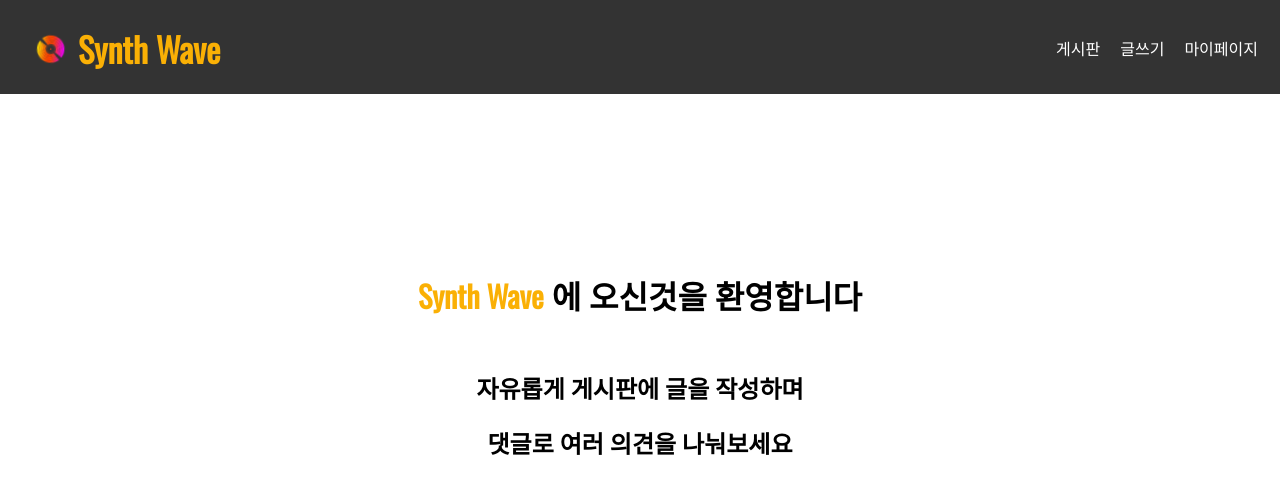
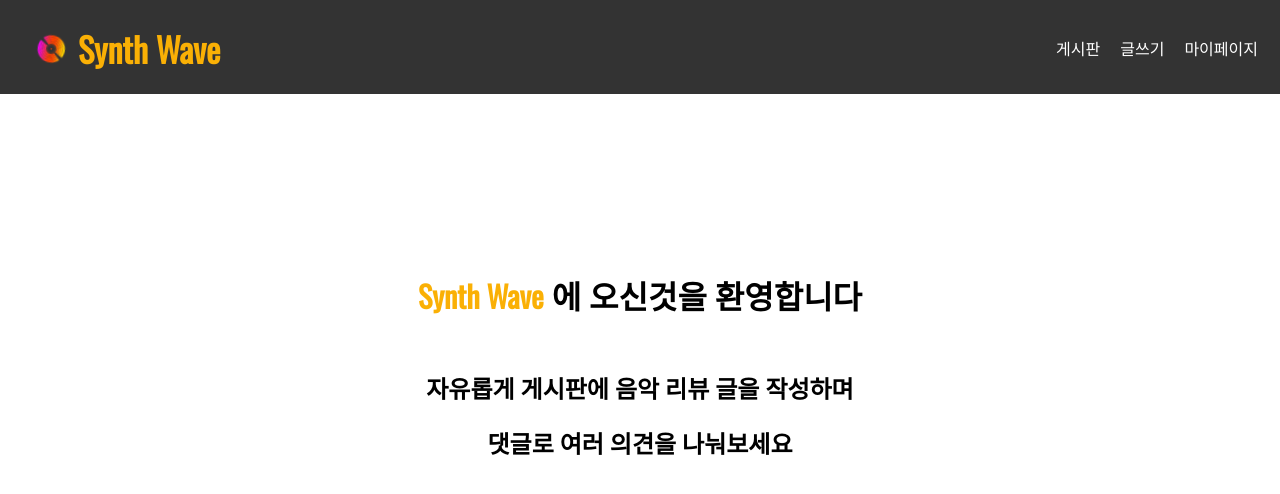
Before and after one commit to dks044/SYNTHWAVE, a React (Create React App) app: page / in a window 1280 px wide. Shown: the top 494 px of the page. Built offline with nearby package versions, Linux system fonts and the light colour scheme; a web font is replaced by a local one.

Commit message:
refactor: 코드&디자인 리팩토링

```diff
--- a/src/components/etc/LogoComponent.js
+++ b/src/components/etc/LogoComponent.js
@@ -22,7 +22,7 @@ const LogoBlock = styled.div`
 const ImageContainer = styled.img`
   width: ${({ logoSize }) => (logoSize ? `${logoSize}px` : '50px')};
   height: ${({ logoSize }) => (logoSize ? `${logoSize}px` : '50px')};
-  animation: ${rotateAnimation} 20s linear infinite;
+  animation: ${rotateAnimation} 7s linear infinite;
 `;
 
 function LogoComponent({logoSize}){
--- a/src/components/layout/Navigate.js
+++ b/src/components/layout/Navigate.js
@@ -47,8 +47,8 @@ const NavManu = styled.ul`
   li {
     &:hover {
       cursor: pointer;
-      background: #44a8f4;
       border-radius: 4px;
+      font-weight: bolder;
     }
   }
   .nav-menu-list {
--- a/src/pages/HomePage.js
+++ b/src/pages/HomePage.js
@@ -41,7 +41,7 @@ function HomePage() {
             <h1><LogoText fontSize={30}/> 에 오신것을 환영합니다</h1>
           </AnimatedText>
           <AnimatedText delay={1.0}>
-            <h2>자유롭게 게시판에 글을 작성하며</h2>
+            <h2>자유롭게 게시판에 음악 리뷰 글을 작성하며</h2>
           </AnimatedText>
           <AnimatedText delay={1.5}>
             <h2>댓글로 여러 의견을 나눠보세요</h2>
```
Also changed, not shown: src/components/board/Board.js (added, +10 -0 lines), src/containers/board/BoardContainer.js (added, +18 -0 lines), src/pages/board/BoardPage.js (added, +14 -0 lines).
